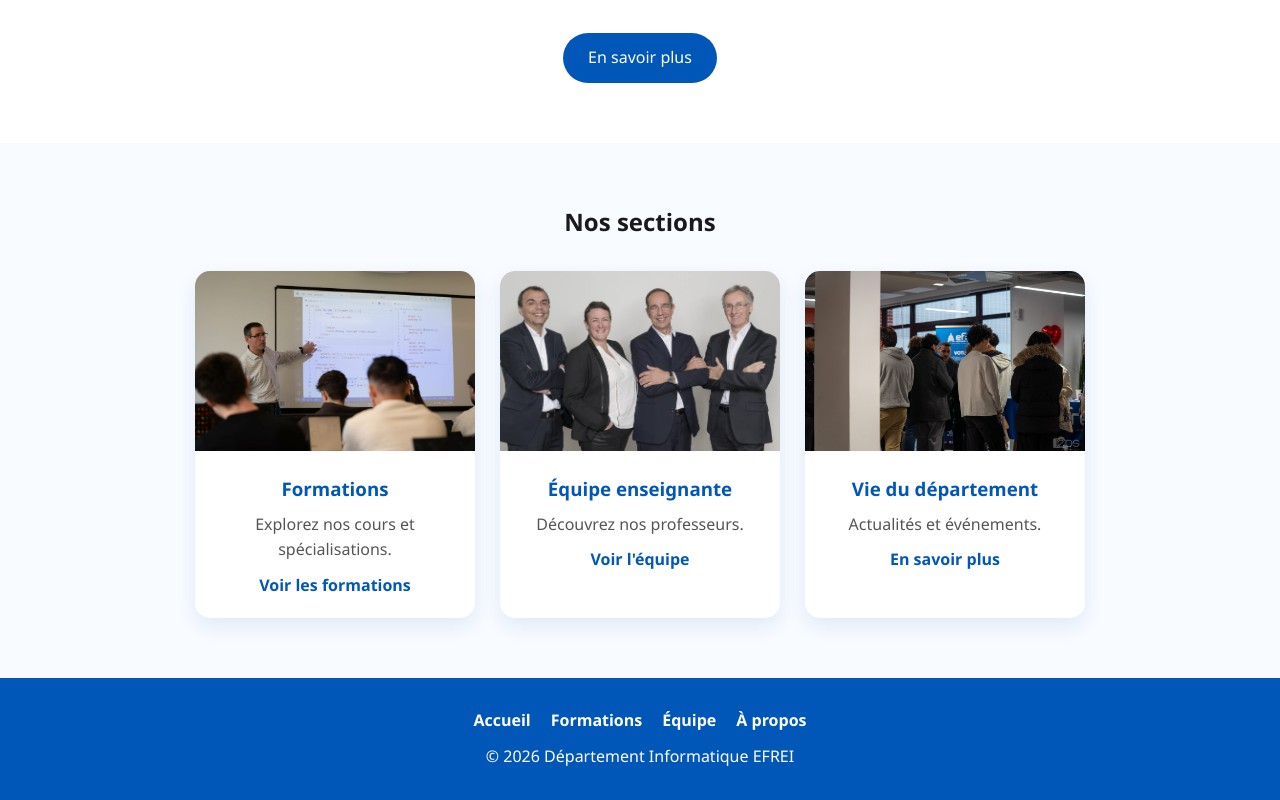
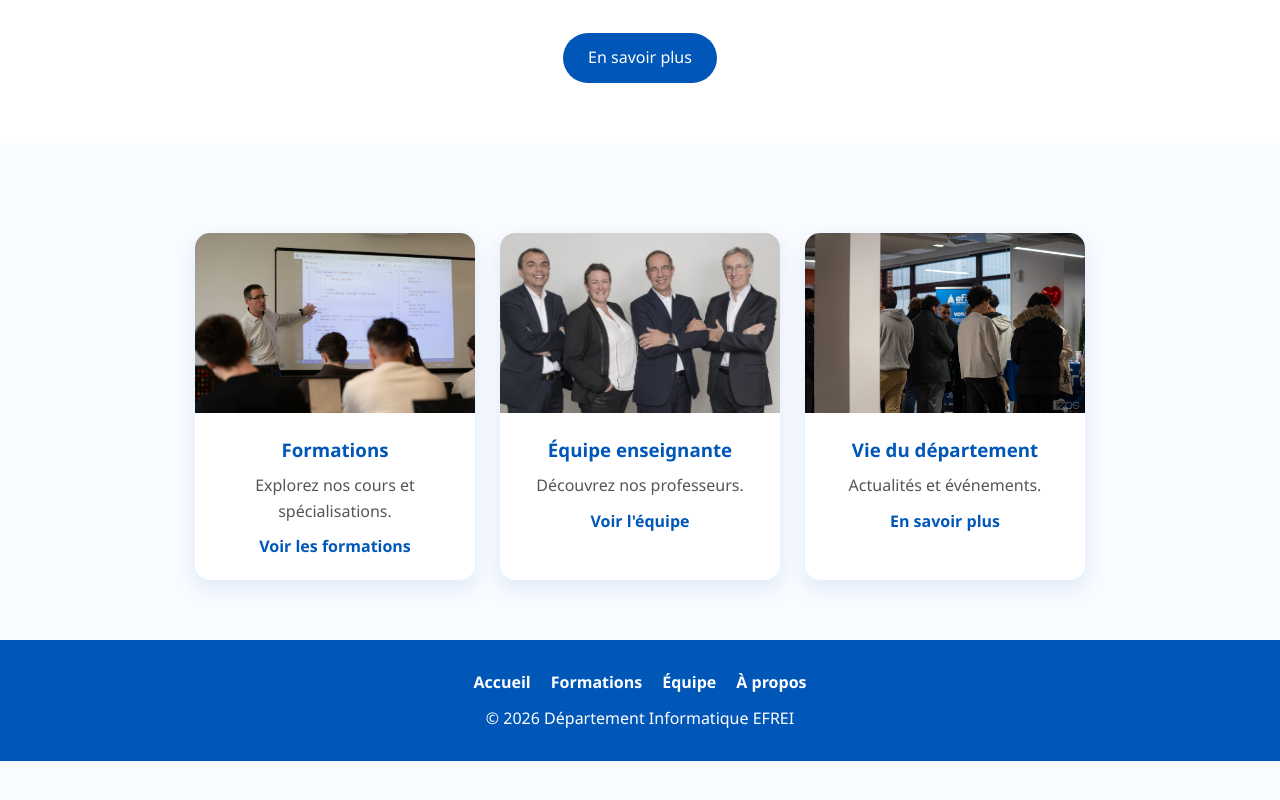
Before and after one commit to Meya18/Projet_Web_FALL_ELLEPO, a plain HTML site: page index.html in a window 1280 px wide. Shown: the part 1327-2127 px from the top of the page. After the commit the page ends 2088 px from the top, so only its background shows below. Drawn offline with Linux system fonts and the light colour scheme.

Commit message:
Update index.html

```diff
--- a/index.html
+++ b/index.html
@@ -73,7 +73,6 @@
 
         <!-- Section Nos pages -->
         <section id="sections">
-            <h2>Nos sections</h2>
             <div class="cards">
                 <article class="card">
                     <img src="images/profencoursefrei-1623x1080.jpg" alt="Formations EFREI">
```
